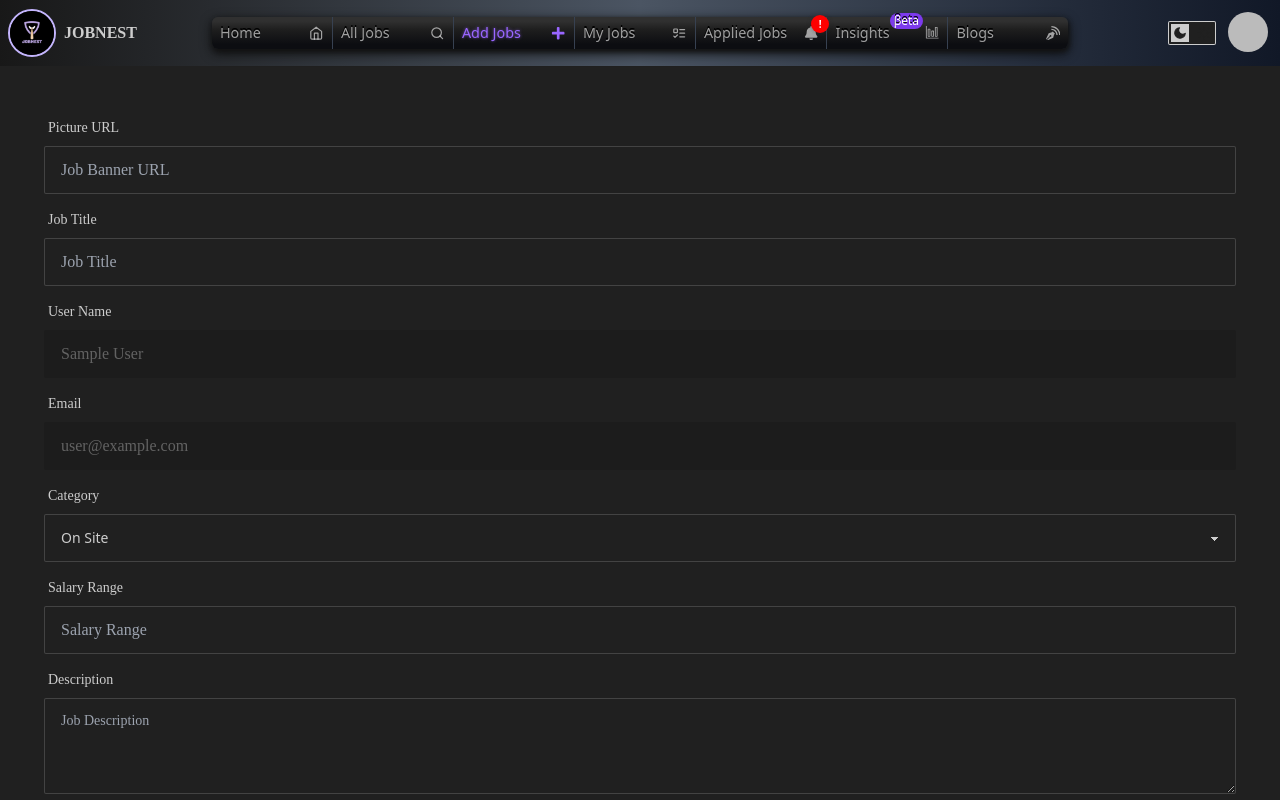
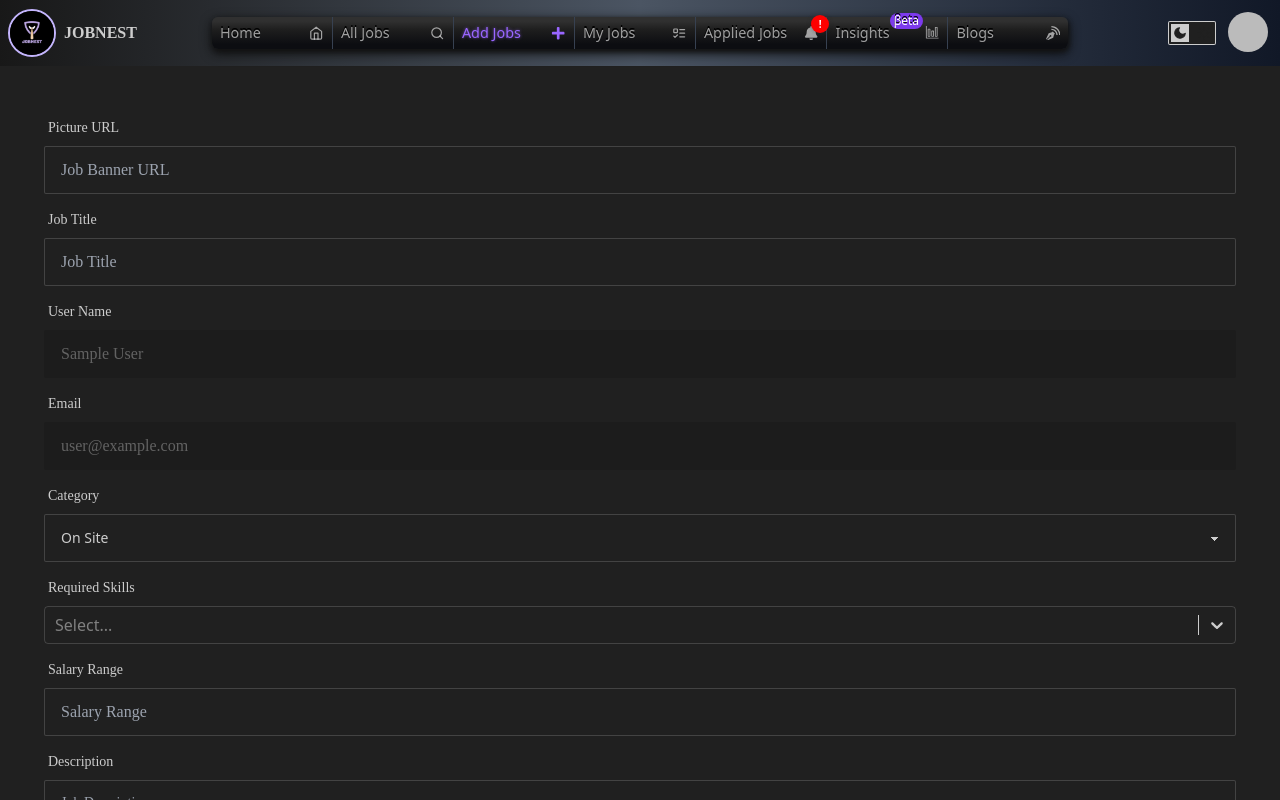
Before and after one commit to ShopnilIsCoding/Jobnest-Client, a React (Vite) app: page /add in a window 1280 px wide. Shown: the top 800 px of the page. Built offline with nearby package versions, Linux system fonts and the light colour scheme; no server answers; sample sign-in values are in the browser's storage; what @react-pdf/renderer would draw is missing.

Commit message:
add job with skill set

```diff
--- a/package.json
+++ b/package.json
@@ -28,6 +28,7 @@
     "react-dom": "^18.2.0",
     "react-fast-marquee": "^1.6.4",
     "react-router-dom": "^6.23.1",
+    "react-select": "^5.8.0",
     "react-tabs": "^6.0.2",
     "react-to-pdf": "^1.0.1",
     "react-toastify": "^10.0.5",
--- a/src/Pages/AddJobs.jsx
+++ b/src/Pages/AddJobs.jsx
@@ -1,22 +1,82 @@
-import { useContext } from "react";
+import  { useState, useContext } from "react";
 import { AuthContext } from "../Providers/AuthProvider";
-import { useState } from "react";
 import DatePicker from "react-datepicker";
 import "react-datepicker/dist/react-datepicker.css";
 import Swal from "sweetalert2";
 import { useNavigate } from "react-router-dom";
 import Loading from "../Components/Loading";
 import axios from "axios";
+import Select from 'react-select';
+
+const skills = [
+  { value: 'JavaScript', label: 'JavaScript', color: '#F0DB4F' },
+  { value: 'React', label: 'React', color: '#61DBFB' },
+  { value: 'Node.js', label: 'Node.js', color: '#68A063' },
+  { value: 'CSS', label: 'CSS', color: '#264de4' },
+  { value: 'HTML', label: 'HTML', color: '#e34c26' },
+  { value: 'Python', label: 'Python', color: '#306998' },
+  { value: 'Django', label: 'Django', color: '#092E20' },
+  { value: 'SQL', label: 'SQL', color: '#00758F' },
+  { value: 'NoSQL', label: 'NoSQL', color: '#4DB33D' },
+  { value: 'GraphQL', label: 'GraphQL', color: '#E10098' },
+  { value: 'AWS', label: 'AWS', color: '#FF9900' },
+  { value: 'Docker', label: 'Docker', color: '#2496ED' },
+  { value: 'Kubernetes', label: 'Kubernetes', color: '#326CE5' },
+  { value: 'Git', label: 'Git', color: '#F1502F' },
+  { value: 'Agile', label: 'Agile', color: '#6c757d' },
+  { value: 'Scrum', label: 'Scrum', color: '#f39c12' },
+  { value: 'UI/UX', label: 'UI/UX', color: '#f56f36' },
+  { value: 'Photoshop', label: 'Photoshop', color: '#31a8ff' },
+  { value: 'Illustrator', label: 'Illustrator', color: '#ff9a00' },
+  { value: 'Content Writing', label: 'Content Writing', color: '#16a085' },
+  { value: 'SEO', label: 'SEO', color: '#c0392b' },
+  { value: 'Data Analysis', label: 'Data Analysis', color: '#3498db' },
+  { value: 'Machine Learning', label: 'Machine Learning', color: '#9b59b6' },
+  { value: 'Deep Learning', label: 'Deep Learning', color: '#8e44ad' },
+  { value: 'Product Management', label: 'Product Management', color: '#34495e' },
+];
 
 const AddJobs = () => {
   const { user, loading } = useContext(AuthContext);
   const [deadline, setDeadline] = useState(new Date());
   const navigate = useNavigate();
 
+  const [selectedSkills, setSelectedSkills] = useState([]);
+
+  const handleChange = (selectedOptions) => {
+    setSelectedSkills(selectedOptions);
+  };
+
+  const customStyles = {
+    control: (base) => ({
+      ...base,
+      backgroundColor: 'inherit',
+      borderColor: 'inherit',
+      boxShadow: 'none',
+      '&:hover': {
+        borderColor: 'inherit',
+      },
+    }),
+    multiValue: (styles, { data }) => ({
+      ...styles,
+      backgroundColor: data.color,
+    }),
+    multiValueLabel: (styles) => ({
+      ...styles,
+      color: 'white',
+    }),
+    multiValueRemove: (styles, { data }) => ({
+      ...styles,
+      color: 'white',
+      ':hover': {
+        backgroundColor: data.color,
+        color: 'black',
+      },
+    }),
+  };
+
   if (loading) {
-    return (
-      <Loading></Loading>
-    );
+    return <Loading />;
   }
 
   const handleAddJob = (e) => {
@@ -24,10 +84,19 @@ const AddJobs = () => {
     const formData = new FormData(e.target);
     const data = Object.fromEntries(formData.entries());
     const email = user.email;
-    const userPhoto=user.photoURL;
+    const userPhoto = user.photoURL;
     const deadlineDate = deadline.toISOString().split('T')[0];
     const jobPostingDate = new Date().toISOString().split('T')[0];
-    axios.post('https://jobnestbd.vercel.app/all',{...data,jobPostingDate,deadlineDate,postedBy:user.displayName,email,userPhoto:userPhoto?userPhoto:'/profile.png'})
+    const selectedSkillsValues = selectedSkills.map(skill => skill.value);
+    axios.post('https://jobnestbd.vercel.app/all', {
+      ...data,
+      jobPostingDate,
+      deadlineDate,
+      postedBy: user.displayName,
+      email,
+      userPhoto: userPhoto ? userPhoto : '/profile.png',
+      skills: selectedSkillsValues
+    }).then(() => {
       Swal.fire({
         title: "Job Added",
         text: "Your job has been successfully added.",
@@ -36,6 +105,7 @@ const AddJobs = () => {
         confirmButtonText: "OK"
       }).then(() => {
         navigate(`/myjobs`);
+      });
     });
   };
 
@@ -109,6 +179,22 @@ const AddJobs = () => {
             <option>Hybrid</option>
           </select>
         </div>
+        {/* required skills */}
+        <div className="form-control">
+          <label className="label">
+            <span className="label-text font-elec">Required Skills</span>
+          </label>
+          <Select
+            isMulti
+            name="skills"
+            options={skills}
+            className="basic-multi-select select-bordered w-full"
+            classNamePrefix="select"
+            value={selectedSkills}
+            onChange={handleChange}
+            styles={customStyles}
+          />
+        </div>
         {/* Salary Range */}
         <div className="form-control">
           <label className="label">
@@ -164,7 +250,6 @@ const AddJobs = () => {
           name="jobApplicantsNumber"
           value={0}
         />
-
         {/* Submit Button */}
         <div className="form-control">
           <button
```
Also changed, not shown: 1 other file (tests, documents, lock files or other folders). Lines whose indentation alone changed are shown as unchanged.
